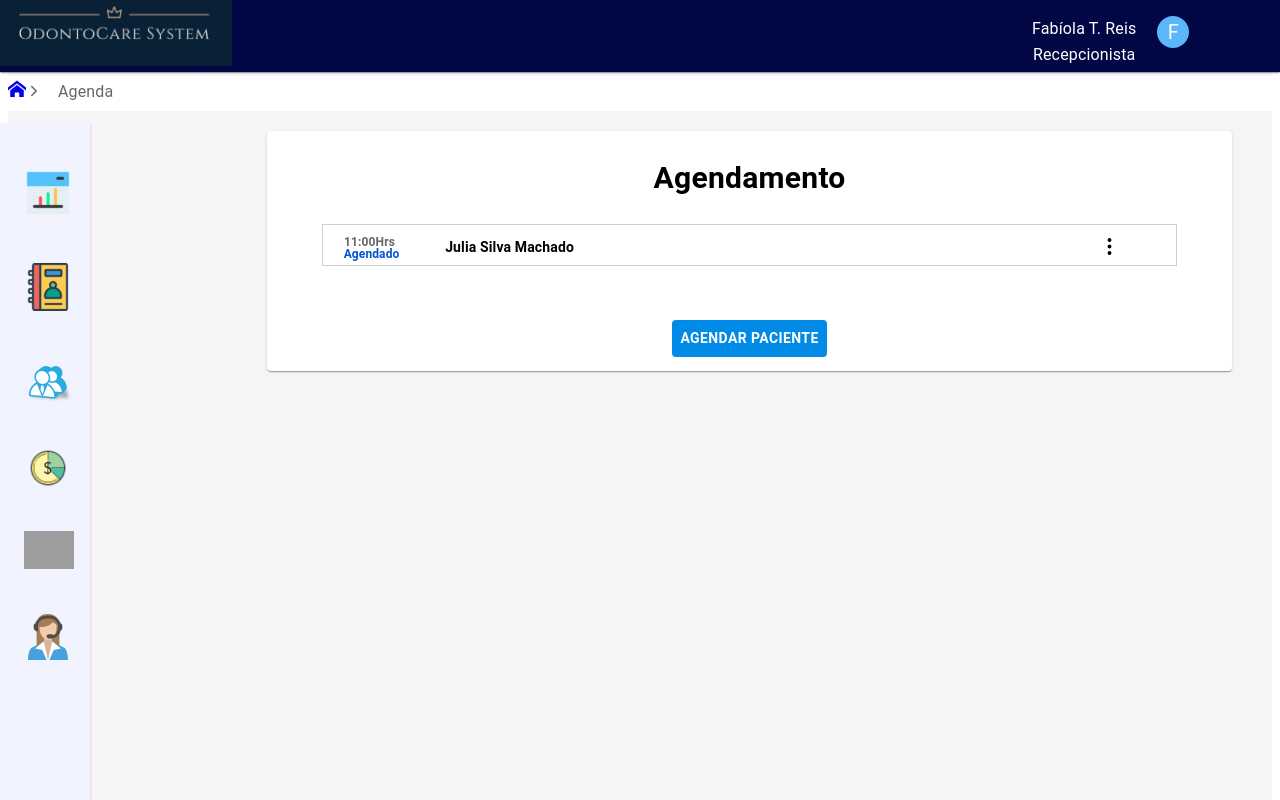
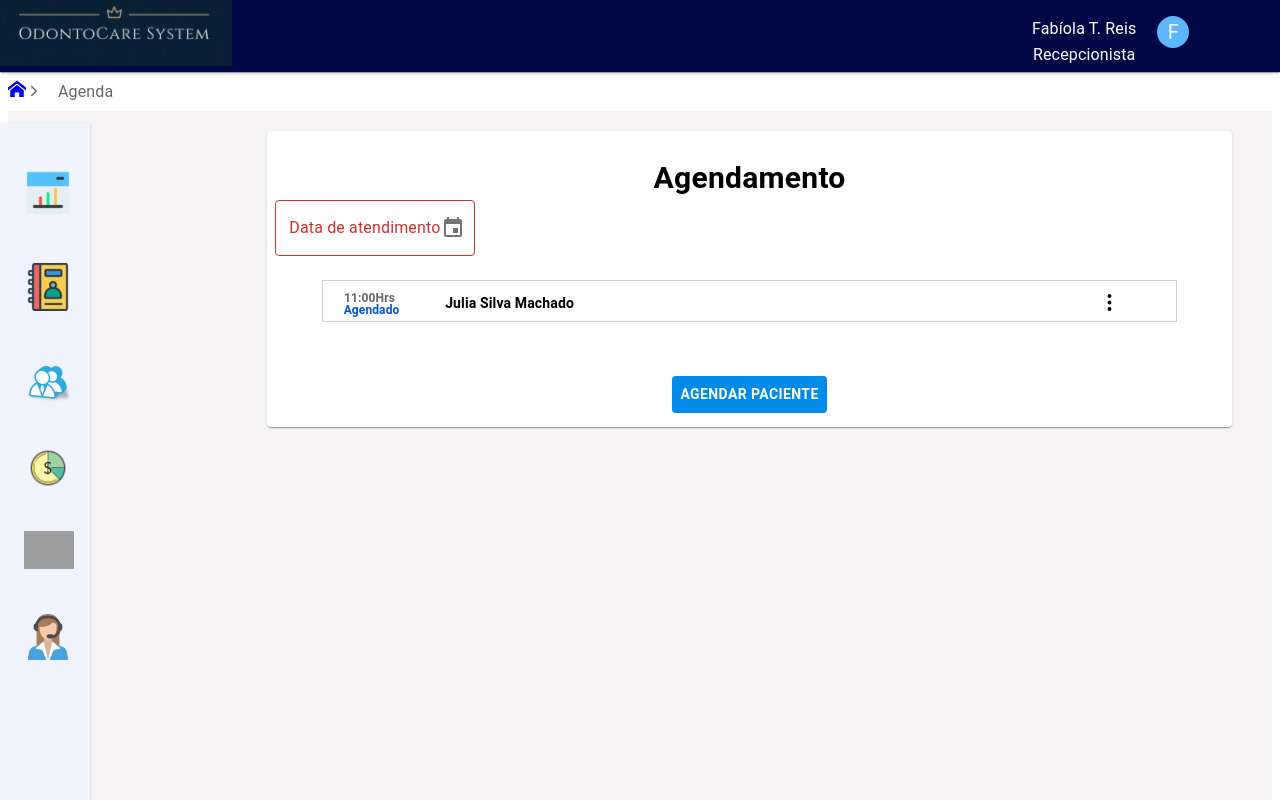
Before and after one commit to CMTTSx/ODC, a React (Create React App) app: page /agenda in a window 1280 px wide. Shown: the top 800 px of the page. Built offline with nearby package versions, Linux system fonts and the light colour scheme; grey boxes are pictures that could not be loaded.

Commit message:
update Agenda Picker

```diff
--- a/src/Pages/Agenda.tsx
+++ b/src/Pages/Agenda.tsx
@@ -4,6 +4,15 @@ import Grid from '@mui/material/Grid';
 import Paper from '@mui/material/Paper';
 import Box from '@mui/material/Box';
 import { Button, Typography } from '@mui/material';
+import dayjs, { Dayjs } from 'dayjs';
+import Stack from '@mui/material/Stack';
+import TextField from '@mui/material/TextField';
+import { LocalizationProvider } from '@mui/x-date-pickers/LocalizationProvider';
+import { AdapterDayjs } from '@mui/x-date-pickers/AdapterDayjs';
+import { TimePicker } from '@mui/x-date-pickers/TimePicker';
+import { DateTimePicker } from '@mui/x-date-pickers/DateTimePicker';
+import { DesktopDatePicker } from '@mui/x-date-pickers/DesktopDatePicker';
+import { MobileDatePicker } from '@mui/x-date-pickers/MobileDatePicker';
 
 import Navbar from '../Layout/Navbar';
 import Breadcrumbs from '../Layout/Breadcrumbs/Agenda'
@@ -43,7 +52,7 @@ const SidebarConfig = {
   width: '66%',
 }
 
-const ContentConfig ={
+const ContentConfig = {
 
   '@media (min-width: 320px) ': {
     ml: 3.8,
@@ -283,6 +292,21 @@ const ButtonConfig = {
 }
 
 export default function Agenda() {
+
+  var data = new Date();
+  var dia = String(data.getDate()).padStart(2, '0');
+  var mes = String(data.getMonth() + 1).padStart(2, '0');
+  var ano = data.getFullYear();
+  const dataAtual = dia + '/' + mes + '/' + ano;
+
+  const [value, setValue] = React.useState<Dayjs | null>(
+    dayjs(dataAtual),
+  );
+
+  const handleChange = (newValue: Dayjs | null) => {
+    setValue(newValue);
+  };
+
   return (
     <Box sx={{ backgroundColor: '#F6F4F4' }}>
       <Grid container rowSpacing={1} columnSpacing={{ xs: 1, sm: 2, md: 3 }}>
@@ -299,6 +323,18 @@ export default function Agenda() {
             <Typography sx={TypoAgendamento}>
               Agendamento
             </Typography>
+
+            <LocalizationProvider dateAdapter={AdapterDayjs}>
+              <Stack spacing={3} width={200} >
+                <DesktopDatePicker
+                  label="Data de atendimento"
+                  inputFormat="DD/MM/YYYY"
+                  value={value}
+                  onChange={handleChange}
+                  renderInput={(params) => <TextField {...params} />}
+              ></DesktopDatePicker>
+              </Stack>
+            </LocalizationProvider>
 
                 <Box
                   sx={BoxConfig}>
```
Lines whose indentation alone changed are shown as unchanged.
